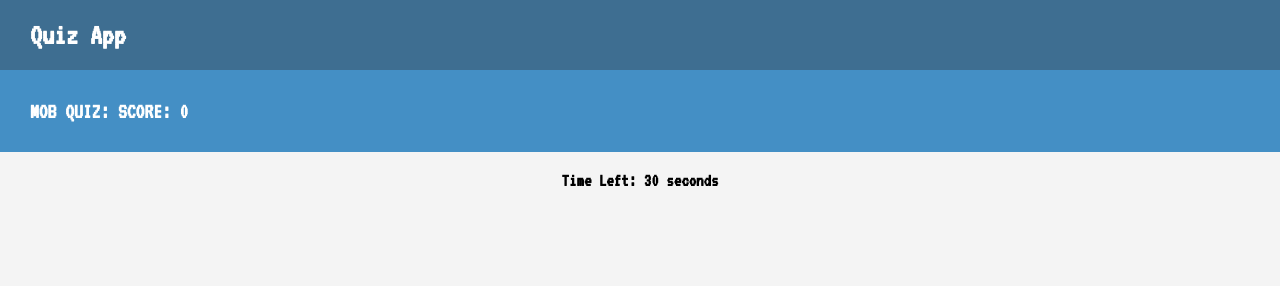
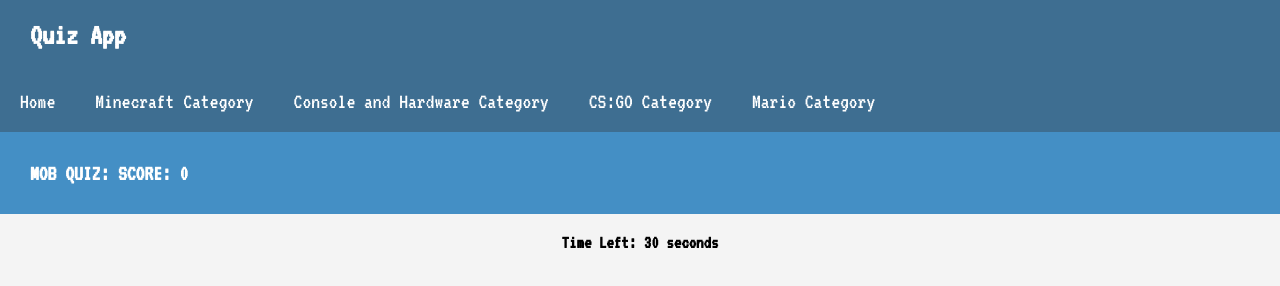
Before and after one commit to ManikKhadiya/webtechg23, a website: page amy/quiz.html in a window 1280 px wide. Shown: the top 286 px of the page. Drawn offline with Linux system fonts and the light colour scheme; no server answers.

Commit message:
Update navbar

```diff
--- a/amy/quiz.html
+++ b/amy/quiz.html
@@ -48,6 +48,13 @@
         </div>
 
     </main>
+    <script>
+        // Get navbar
+        document.addEventListener("DOMContentLoaded", () => {
+        loadComponent("../navbar.html", "navbar-container");
+        });
+    </script>
+
     <!-- Load Main external javascript-->
     <script src="../main.js"></script>
     <!-- Load Quiz external javascript-->
```
Also changed, not shown: amy/minecraft.html (+5 -0 lines), amy/start-quiz.html (+5 -0 lines).
